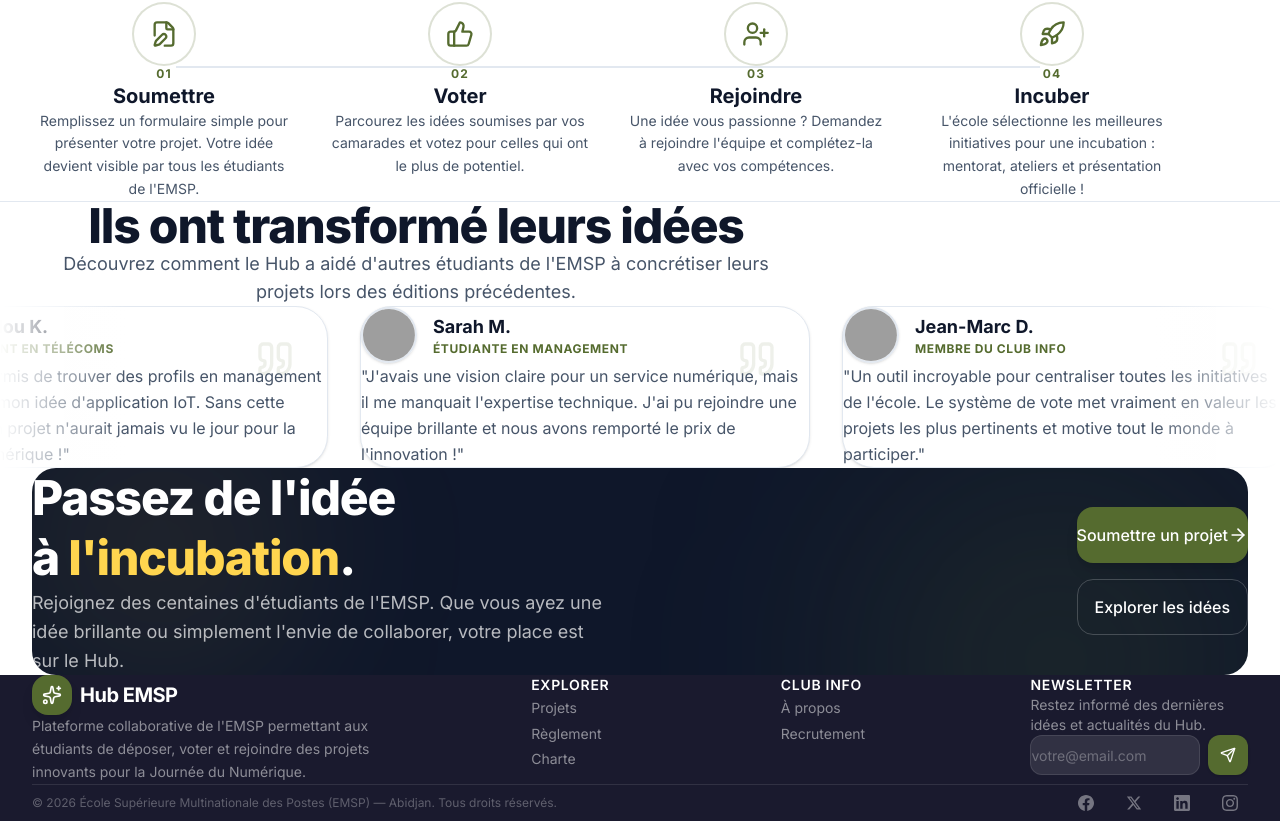
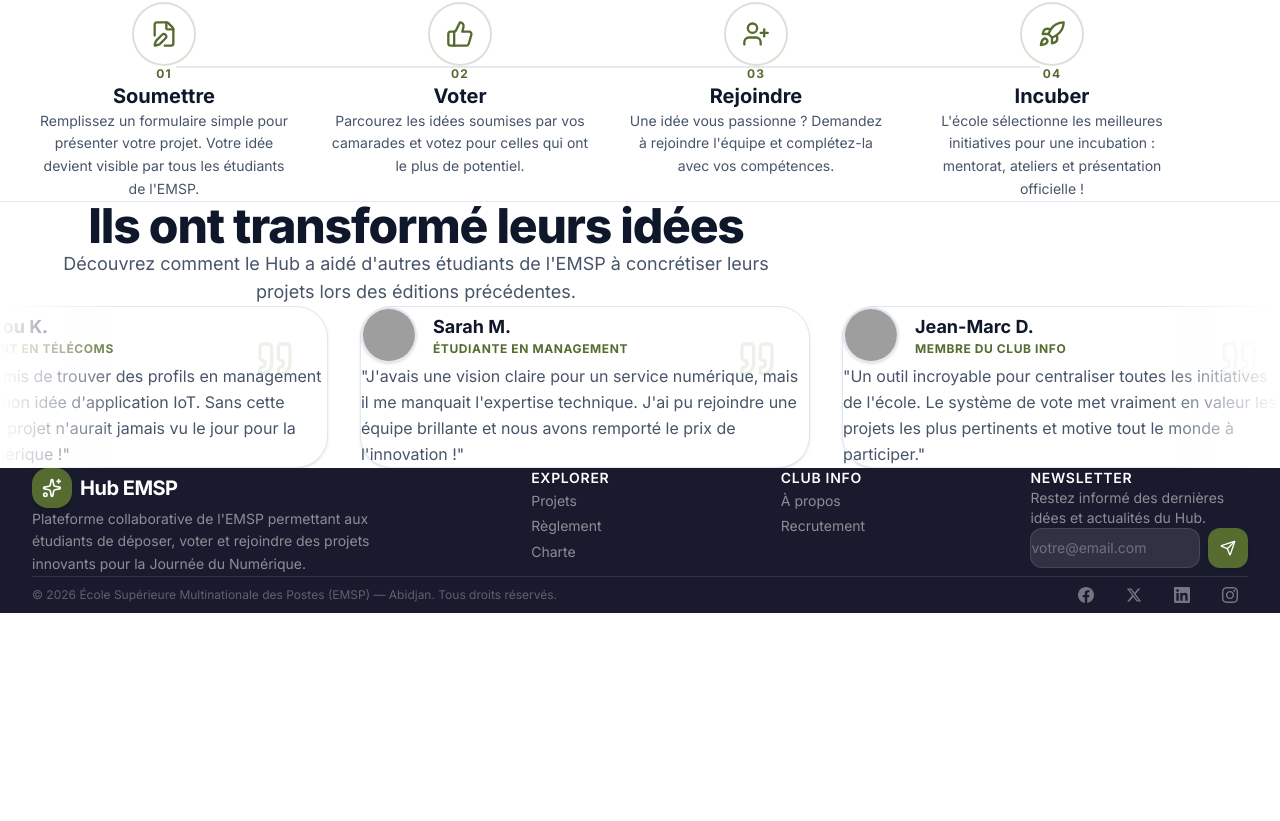
Before and after one commit to iouatt225/hub, a React (Vite) app in the folder frontend-emsphub/: page / in a window 1280 px wide. Shown: the part 1023-1844 px from the top of the page. After the commit the page ends 1636 px from the top, so only its background shows below. Built offline with nearby package versions, Linux system fonts and the light colour scheme; no server answers; grey boxes are pictures that could not be loaded.

Commit message:
style(ui): suppression du bloc CTA de la page d'accueil

```diff
--- a/frontend-emsphub/src/pages/Accueil.tsx
+++ b/frontend-emsphub/src/pages/Accueil.tsx
@@ -2,7 +2,6 @@ import { Hero } from '@/components/sections/Hero'
 import { DemoTabsSection } from '@/components/sections/DemoTabsSection'
 import { FeaturesSection } from '@/components/sections/FeaturesSection'
 import { TestimonialsSection } from '@/components/sections/TestimonialsSection'
-import { CtaSection } from '@/components/sections/CtaSection'
 import { heroData } from '@/lib/fixtures/accueil.mock'
 
 /**
@@ -15,7 +14,6 @@ export function Accueil() {
       <FeaturesSection />
       <DemoTabsSection />
       <TestimonialsSection />
-      <CtaSection />
     </>
   )
 }
```
